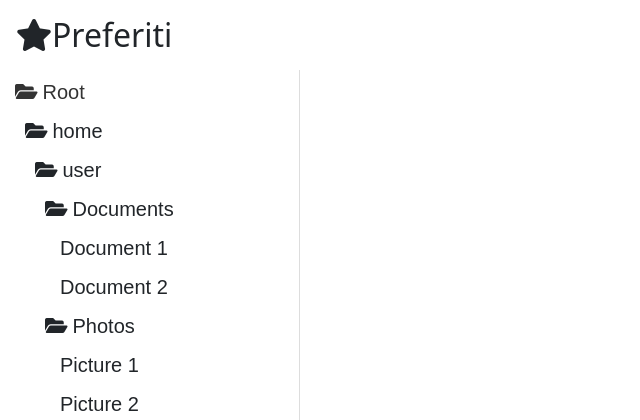
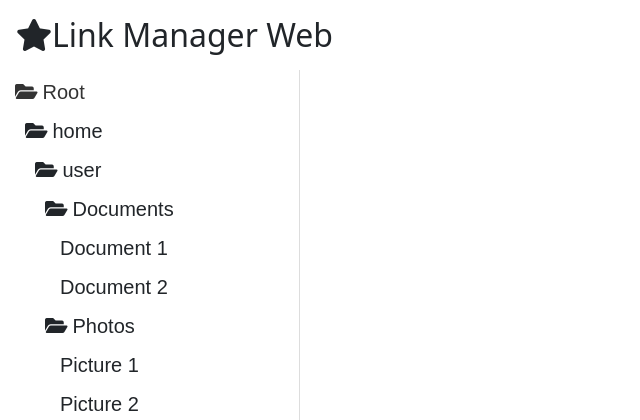
Before and after one commit to alessandromasone/Link-Manager-Web, a PHP site: page / in a window 1280 px wide. Shown: the top 420 px of the page, without its empty margins (0-640 px from the left). Run offline with PHP 8.4, Linux system fonts and the light colour scheme; data comes from the database, SQL or seed files in the repository.

Commit message:
Update index.php

```diff
--- a/index.php
+++ b/index.php
@@ -14,7 +14,7 @@
 <body>
     <div id="toggleSidebarButton" class="m-3 toggleSidebar">
         <i class="fas fa-star fa-2x yellow"></i>
-        <h2>Preferiti</h2>
+        <h2>Link Manager Web</h2>
     </div>
     <div id="sidebar" class="sidebar">
         <div id="sidebar-border" class="sidebar-border"></div>
```
